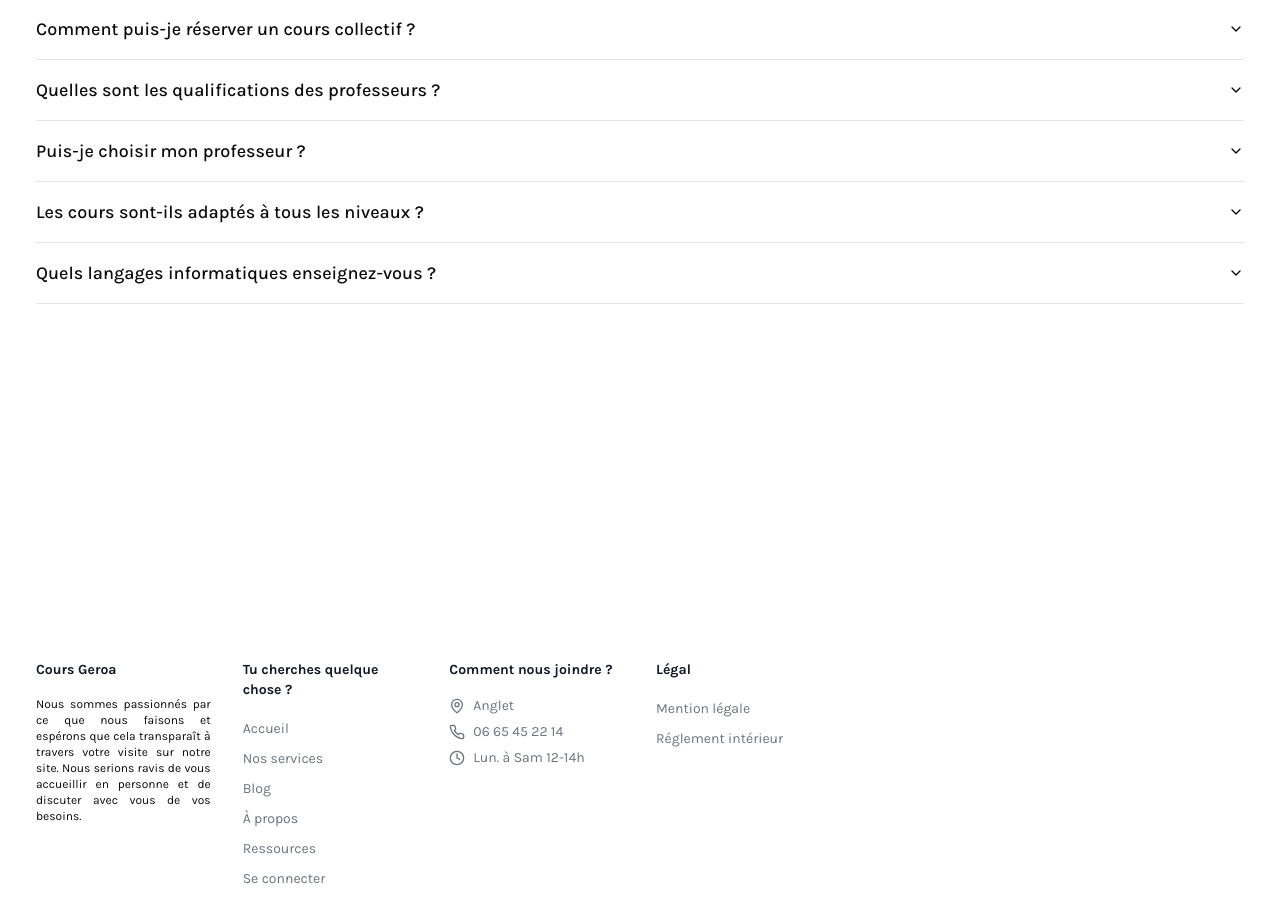
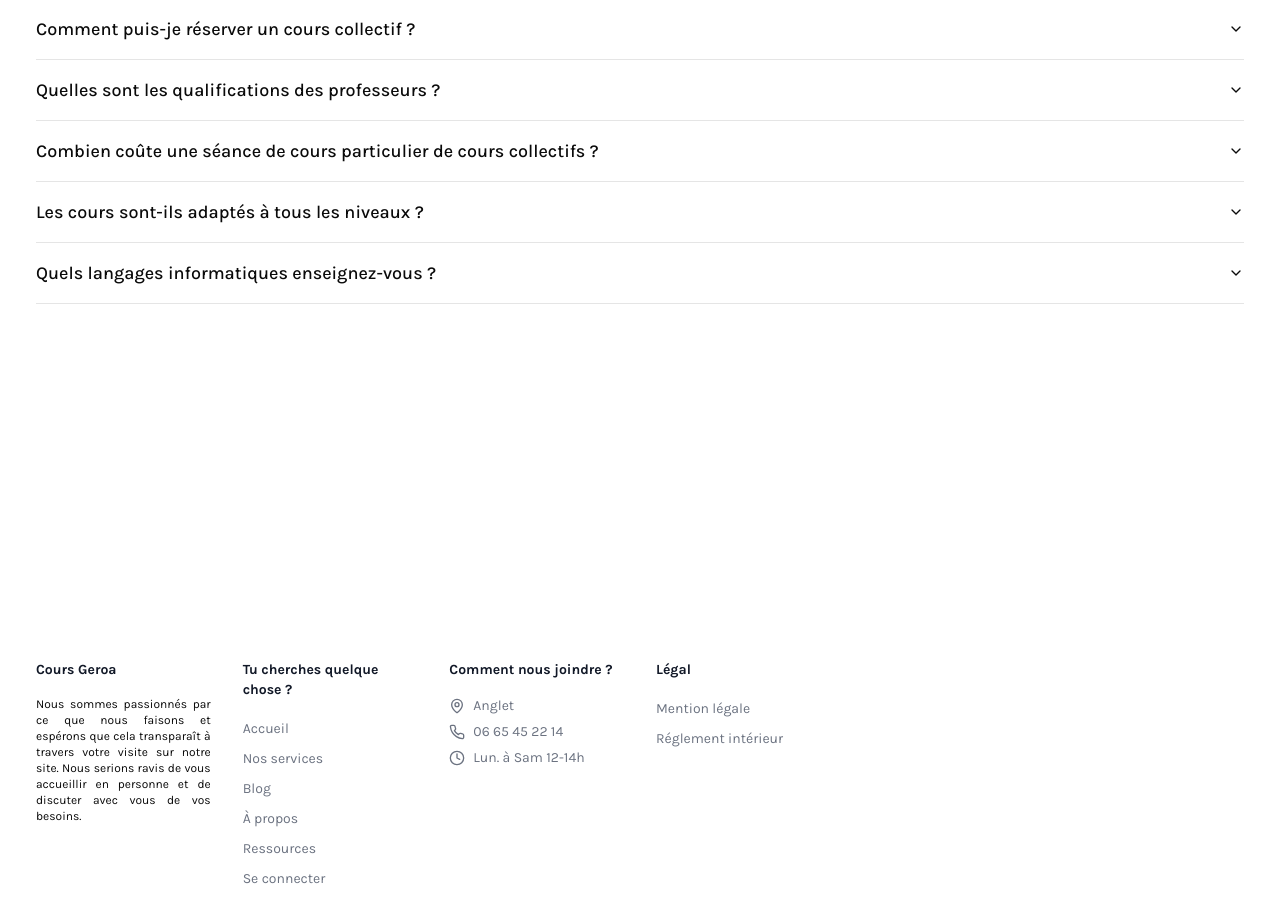
Before and after one commit to clemencefrz/cours-geroa, a Next.js app: page / in a window 1280 px wide. Shown: the part 4380-5298 px from the top of the page. Built offline with nearby package versions, Linux system fonts and the light colour scheme.

Commit message:
correct faq

```diff
--- a/app/components/Home/FAQ.tsx
+++ b/app/components/Home/FAQ.tsx
@@ -15,7 +15,7 @@ const items: ItemType[] = [
     value: "item-1",
     question: "Comment se déroulent les cours particuliers ?",
     answer:
-      "L'élève prépare ses questions et le chapitre qu'il souhaite étudier à l'avance. Le professeur adapte le contenu du cours en fonction des besoins spécifiques de l'élève, et le cours se déroule en ligne ou en présentiel selon les préférences.",
+      "L'élève prépare ses questions et le chapitre qu'il souhaite étudier à l'avance. Le professeur adapte le contenu du cours en fonction des besoins spécifiques de l'élève, et le cours se déroule en présentiel.",
   },
   {
     value: "item-2",
@@ -27,13 +27,14 @@ const items: ItemType[] = [
     value: "item-3",
     question: "Quelles sont les qualifications des professeurs ?",
     answer:
-      "Tous nos professeurs sont hautement qualifiés dans leurs domaines respectifs. Ils possèdent des diplômes académiques pertinents ainsi qu'une expérience significative dans l'enseignement, ce qui leur permet de s'adapter aux besoins de chaque élève.",
+      "Nous sommes deux ingénieurs passionés d'enseignements et nous avons beaucoup d'expériences dans le domaine des cours particuliers. Nous apprenons en autonomie les rouages de la pédagogie et nous nous efforçons de nous améliorer dans ce domaine. Pour en savoir plus, rendez-vous sur la page Qui sommes-nous :).",
   },
   {
     value: "item-4",
-    question: "Puis-je choisir mon professeur ?",
+    question:
+      "Combien coûte une séance de cours particulier de cours collectifs ?",
     answer:
-      "Oui, vous avez la possibilité de choisir le professeur qui vous convient le mieux en fonction de son profil, de ses qualifications et des avis laissés par d'autres élèves. Vous pouvez également demander une recommandation si vous hésitez.",
+      "Le prix des cours est variable selon le besoin de chacun. Pour en savoir plus, rendez-vous sur la page Contact.",
   },
   {
     value: "item-5",
@@ -45,7 +46,7 @@ const items: ItemType[] = [
     value: "item-6",
     question: "Quels langages informatiques enseignez-vous ?",
     answer:
-      "Clémence se spécialise dans l’enseignement des langages Python, Matlab, JavaScript, HTML, et CSS. En plus, elle propose des cours d'algorithmie de base ainsi que des sessions pratiques sur les IA LLM (comme ChatGPT, Gemini, etc.), et comment les utiliser intelligemment.",
+      "Clémence se spécialise dans l’enseignement des langages Python, Matlab, JavaScript, HTML, et CSS. Elle propose également des cours d'algorithmie de base ainsi que des sessions pratiques sur les IA LLM (comme ChatGPT, Gemini, etc.), et comment les utiliser intelligemment.",
   },
 ];
 
```
